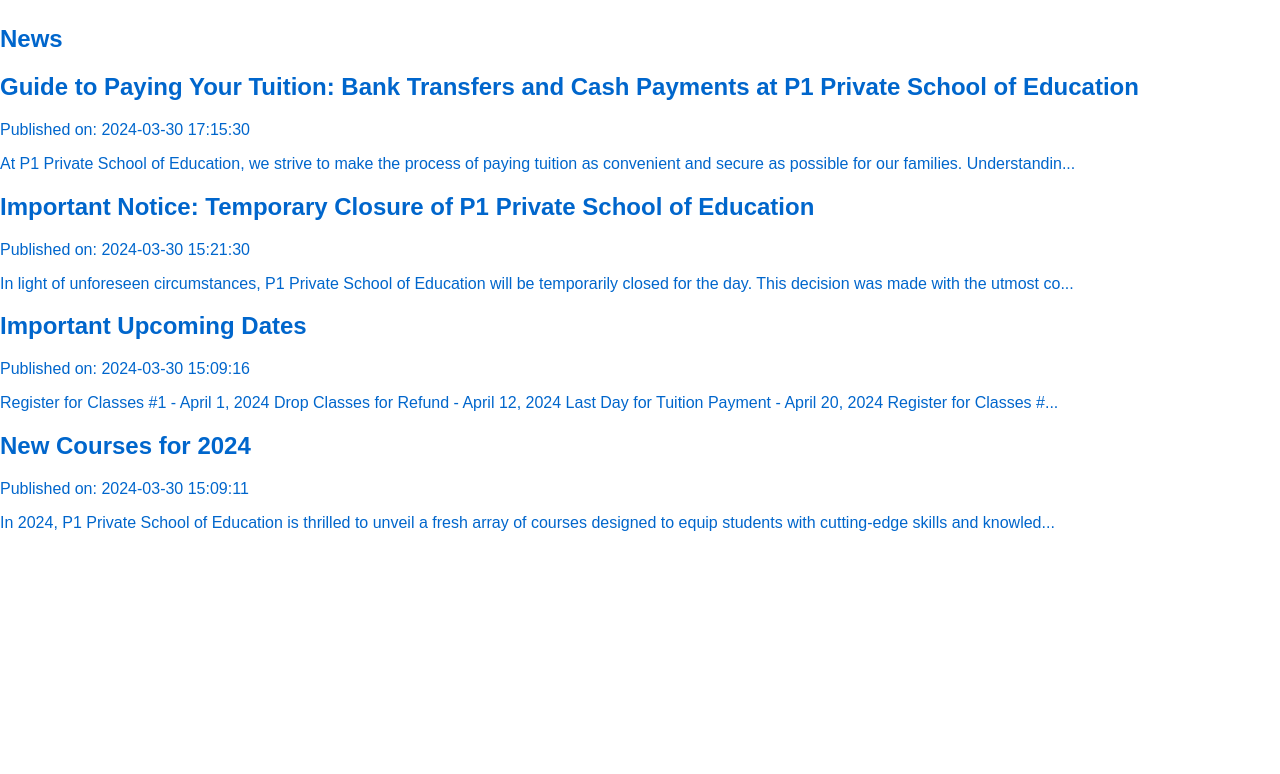
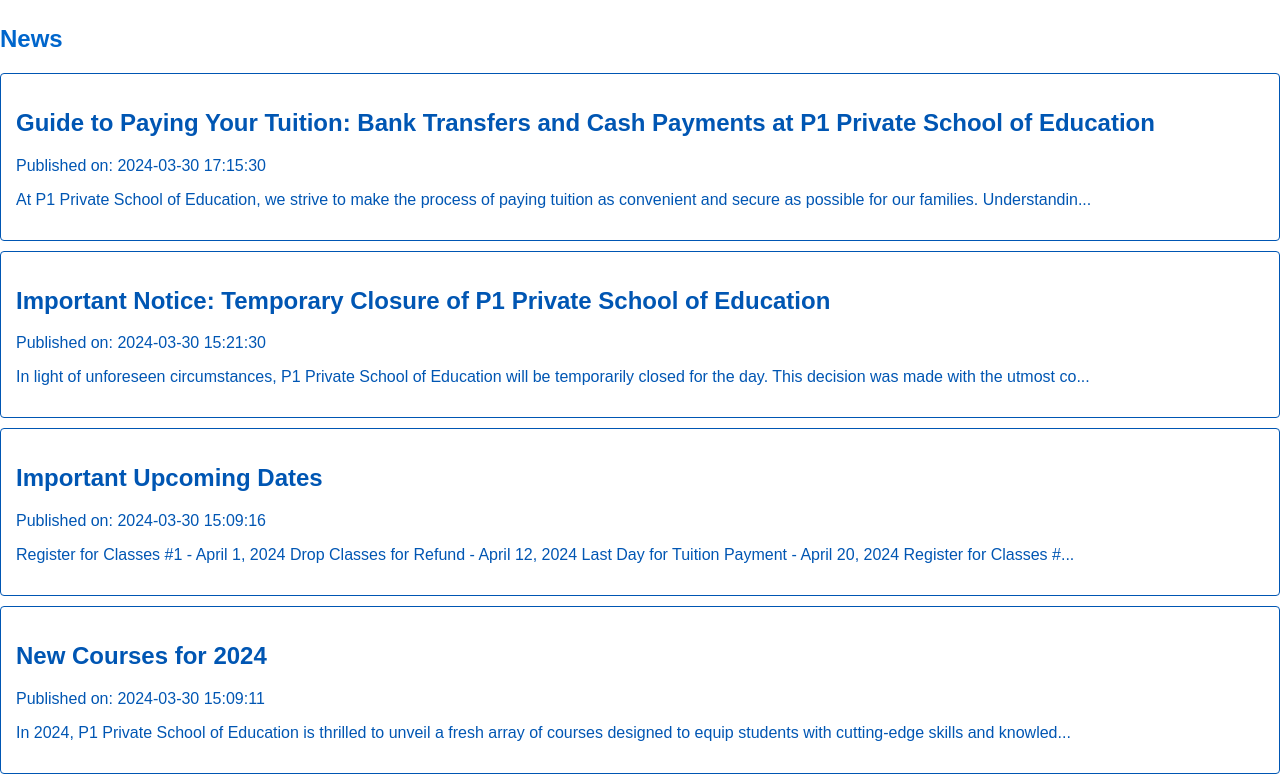
Before and after one commit to byang40/SRT221-Project, a Flask app: page /news in a window 1280 px wide. Shown: the part 297-1071 px from the top of the page. Before the commit the page ends 828 px from the top, so only its background shows below. Run offline with Flask 3, Linux system fonts and the light colour scheme; data comes from the database, SQL or seed files in the repository.

Commit message:
Updated Style

```diff
--- a/templates/news.html
+++ b/templates/news.html
@@ -23,10 +23,11 @@
     <!-- if a user is logged in, it allows user to add a new article  -->
     <h2>News</h2>
     {% for article in articles %}
-        <h2><a href="/article/{{ article.id }}">{{ article.title }}</a></h2>
-        <p>Published on: {{ article.publication_date }}</p>
-        <!-- Truncate content for preview -->
-        <p>{{ article.content[:150] }}...</p>
+        <div class="news-item"><h2><a href="/article/{{ article.id }}">{{ article.title }}</a></h2>
+            <p>Published on: {{ article.publication_date }}</p>
+            <!-- Truncate content for preview -->
+            <p>{{ article.content[:150] }}...</p>
+        </div>
     {% endfor %}
 
     {% if logged_in_user %}
```
